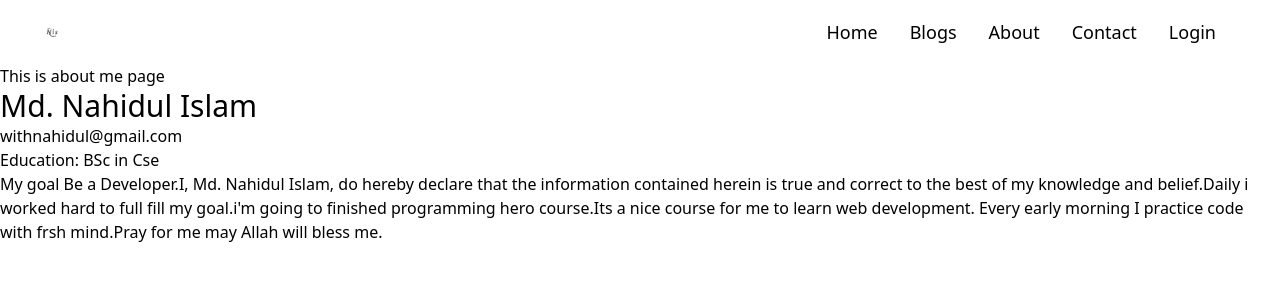
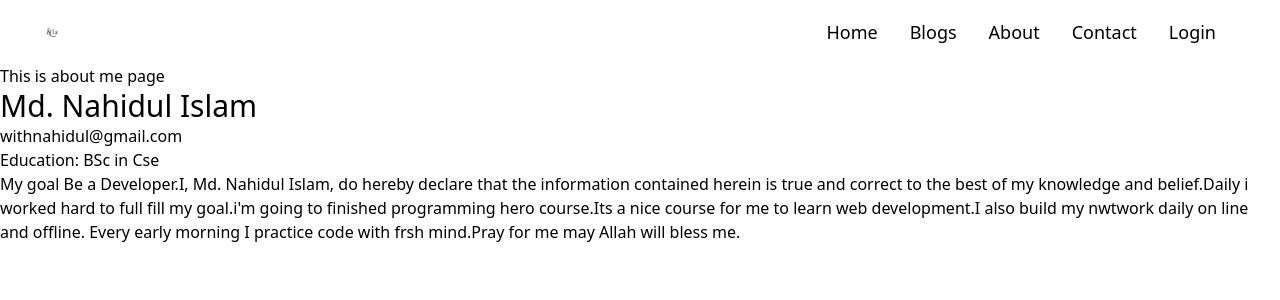
Before and after one commit to withnahidul/assignment-10, a React (Create React App) app: page /about in a window 1280 px wide. Shown: the top 300 px of the page. Built offline with nearby package versions, Linux system fonts and the light colour scheme; no server answers.

Commit message:
about-me-edit

```diff
--- a/src/components/About/About.js
+++ b/src/components/About/About.js
@@ -12,7 +12,7 @@ const About = () => {
         information contained herein is true and correct to the best of my
         knowledge and belief.Daily i worked hard to full fill my goal.i'm going
         to finished programming hero course.Its a nice course for me to learn
-        web development. Every early morning I practice code with frsh mind.Pray
+        web development.I also build my nwtwork daily on line and offline. Every early morning I practice code with frsh mind.Pray
         for me may Allah will bless me.
       </p>
     </div>
```
